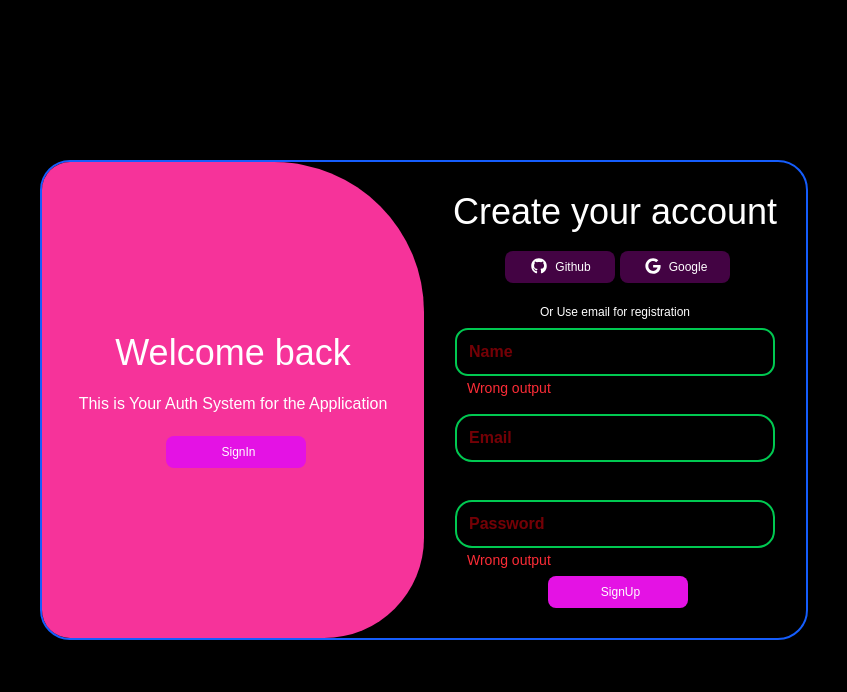
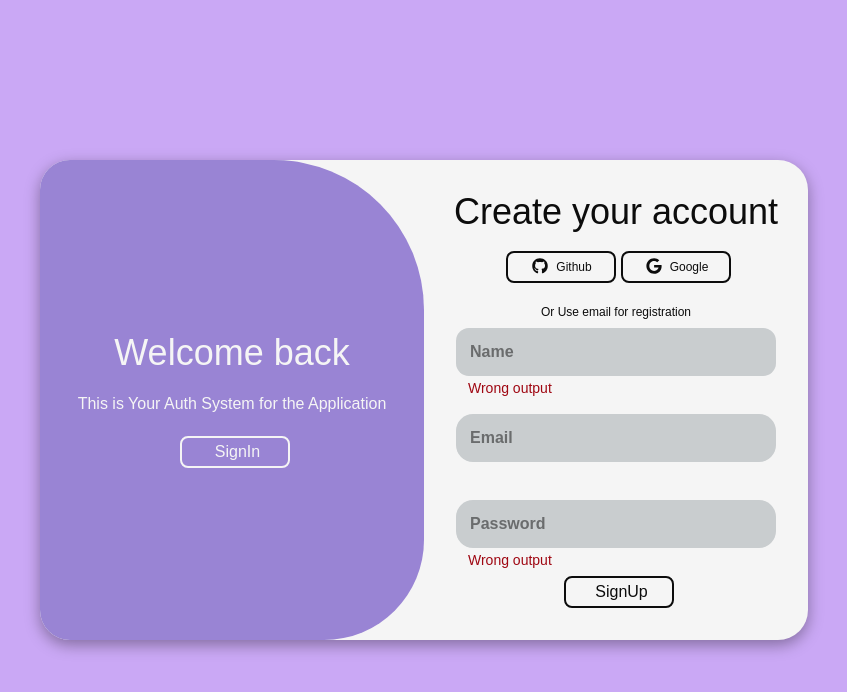
Before and after one commit to Anmol-Deep-Singh/React_Auth_Ts, a React app in the folder Frontend/: page /auth in a window 1280 px wide. Shown: the top 692 px of the page, without its empty margins (216-1063 px from the left). Built offline with nearby package versions, Linux system fonts and the light colour scheme; the HTML template or start-up script is replaced by a standard one.

Commit message:
purple theme

```diff
--- a/Frontend/src/App.tsx
+++ b/Frontend/src/App.tsx
@@ -4,7 +4,7 @@ import Project from "./pages/Project"
 import IsLogin from "./util/IsLogin"
 import { useState,useEffect } from "react"
 const App = () => {
-  const [theme,Settheme] = useState('theme_purple_dark dark');
+  const [theme,Settheme] = useState('theme_purple_light light');
   useEffect(() => {
     document.body.className = theme;
   }, [theme]);
--- a/Frontend/src/components/AuthCard.tsx
+++ b/Frontend/src/components/AuthCard.tsx
@@ -40,9 +40,9 @@ const AuthCard: React.FC<AuthCardProp> = ({Auth}) => {
             placeholder="Name"
             width="w-80"
             height="h-12"
-            fontColor="text-red-600"
-            bgColor="bg-transaparent"
-            border="border-2 border-green-500"
+            fontColor="text-[var(--text2)]"
+            bgColor="bg-[var(--inputbox)]"
+            border="border-2 border-transparent"
             rounded="rounded-[13px]" // larger rounded
           />
           } error={"Wrong output"}
@@ -54,9 +54,9 @@ const AuthCard: React.FC<AuthCardProp> = ({Auth}) => {
           placeholder="Email"
           width="w-80"
           height="h-12"
-          fontColor="text-red-600"
-          bgColor="bg-transaparent"
-          border="border-2 border-green-500"
+          fontColor="text-[var(--text2)]"
+          bgColor="bg-[var(--inputbox)]"
+          border="border-2 border-transparent"
           rounded="rounded-[17px]" // larger rounded
         />
         } error={""}
@@ -68,9 +68,9 @@ const AuthCard: React.FC<AuthCardProp> = ({Auth}) => {
           placeholder="Password"
           width="w-80"
           height="h-12"
-          fontColor="text-red-600"
-          bgColor="bg-transaparent"
-          border="border-2 border-green-500"
+          fontColor="text-[var(--text2)]"
+          bgColor="bg-[var(--inputbox)]"
+          border="border-2 border-transparent"
           rounded="rounded-[17px]" // larger rounded
         />
         } error={"Wrong output"}
--- a/Frontend/src/components/ButtonComp.tsx
+++ b/Frontend/src/components/ButtonComp.tsx
@@ -3,6 +3,7 @@ import type { ReactNode, MouseEventHandler } from "react";
 type ButtonProp = {
   type: string;
   color: string;
+  bordercolor?: string;
   mainimage?: ReactNode;
   leftimage?: ReactNode;
   rightimage?: ReactNode;
@@ -14,6 +15,7 @@ type ButtonProp = {
 const ButtonComp: React.FC<ButtonProp> = ({
   type,
   color,
+  bordercolor,
   mainimage,
   leftimage,
   rightimage,
@@ -31,7 +33,7 @@ const ButtonComp: React.FC<ButtonProp> = ({
           onClick={onClick}
           onDoubleClick={onDoubleClick}
           className={`${BaseStyle} h-[32px] w-[110px] text-xs font-[400]`}
-          style={{ backgroundColor: color }}
+          style={{ backgroundColor: color , borderColor: bordercolor, borderWidth: "2px", borderStyle: "solid" }}
         >
           {leftimage && <div>{leftimage}</div>}
           {mainimage && <div className="mx-[4px]">{mainimage}</div>}
@@ -39,7 +41,17 @@ const ButtonComp: React.FC<ButtonProp> = ({
           {rightimage && <div>{rightimage}</div>}
         </button>
       );
-
+    case "B":
+      return(
+        <button
+          onClick={onClick}
+          onDoubleClick={onDoubleClick}
+          className={`${BaseStyle} h-[32px] w-[110px] text-xs font-[400]`}
+          style={{ backgroundColor: color, borderColor: bordercolor, borderWidth: "2px", borderStyle: "solid" }}
+        >
+          {text && <div className="ml-[6px] text-[16px]">{text}</div>}
+        </button>
+      )
     default:
       return (
         <button
--- a/Frontend/src/components/InputBox.tsx
+++ b/Frontend/src/components/InputBox.tsx
@@ -8,7 +8,7 @@ const InputBox: React.FC<InputBoxProp> = ({input,error}) => {
     <div className="flex flex-col items-center justify-center mb-[8px]">
       {input}
       <div className="w-full h-[20px] text-left pl-3">
-        <span className="text-red-500 text-sm">{error}</span>
+        <span className="text-red-800 text-sm">{error}</span>
       </div>
     </div>
   )
--- a/Frontend/src/index.css
+++ b/Frontend/src/index.css
@@ -41,56 +41,50 @@
 /* Ensure variables initialize on the root element */
 
 :root {
-  --dark_background: 0,0,0;
-  --dark_font: 255,255,255;
-  --dark_border: 255,255,255;
-
-  --light_background: 255,255,255;
-  --light_font: 0,0,0;
-  --light_border: 0,0,0;
-
-  /* purple */
-  --purple1:rgb(228, 18, 228);
-  --purple2:rgb(189, 10, 189);
-  --purple3:rgb(67, 3, 67);
-
-  /* blue */
-  --blue1:rgb(10, 10, 215);
-  --blue2:rgb(10, 36, 151);
-  --blue3:rgb(183, 180, 193);
-
+/* purple */
+--purple1:202, 168, 245;
+--purple2:153, 132, 212;
+--purple3:89, 46, 131;
+--purple4:35, 12, 51;
+--purple_white:245, 245, 245;
+--purple_black:12, 12, 12;
+--grey1:201, 205, 207;
+--grey2:68, 68, 78;
 }
 .dark {
-  background-color: rgb(var(--dark_background));
-  color: rgb(var(--dark_font));
-  border: rgb(var(--dark_border));
+  color: rgb(var(--purple_white));
 }
 
 .light{
-  background-color: rgb(var(--light_background));
-  color: rgb(var(--light_font));
-  border: rgb(var(--light_border));
+  color: rgb(var(--purple_black));
+}
+.theme_purple_light {
+--bag:rgb(var(--purple1));
+--sidecard:rgb(var(--purple2));
+--card:rgb(var(--purple_white));
+--text1:rgb(var(--purple_white));
+--text2:rgb(var(--purple_black));
+--inputbox:rgb(var(--grey1));
 }
 
-.theme_purple_dark{
-  --main1:rgb(228, 18, 228);
-  --main2:rgb(189, 10, 189);
-  --main3:rgb(67, 3, 67);
+.theme_purple_dark {
+--bag:rgb(var(--purple4));
+--sidecard:rgb(var(--purple3));
+--card:rgb(var(--purple_black));
+--text1:rgb(var(--purple_black));
+--text2:rgb(var(--purple_white));
+--inputbox:rgb(var(--grey2));
 }
 
-.theme_purple_light{
-  --main1:rgb(67, 3, 67);
-  --main2:rgb(189, 10, 189);
-  --main3:rgb(228, 18, 228);
-}
 
 body {
   display: block;
   width: 100%;
   min-height: 100dvh;
   font-family: Arial, sans-serif;
-  background-color: var(--main1)
+  background-color:var(--bag);
 }
+
 @layer base {
   * {
     @apply m-0 p-0 border-border outline-ring/50;
--- a/Frontend/src/pages/Auth.tsx
+++ b/Frontend/src/pages/Auth.tsx
@@ -6,12 +6,12 @@ const Auth = () => {
   const[Auth,SetAuth] = useState('SignUp');
   return (
     <>
-      <div className="h-screen min-h-screen w-full flex flex-col justify-center items-center top-0 left-0 bg-transp">
-        <div className="relative overflow-hidden w-[768px] max-w-full min-h-[480px] rounded-[30px] shadow-[0_5px_15px_rgba(0,0,0,0.35)] flex flex-row flex-start bg-transparent border-2 border-solid border-blue-600 ">
-          <div className="h-full w-1/2 rounded-[0px_150px_100px_0px] flex flex-col justify-center items-center bg-pink-500">
+      <div className="h-screen min-h-screen w-full flex flex-col justify-center items-center top-0 left-0 bg-transparent">
+        <div className="relative overflow-hidden w-[768px] max-w-full min-h-[480px] rounded-[30px] shadow-[0_5px_15px_rgba(0,0,0,0.35)] flex flex-row flex-start bg-[var(--card)]">
+          <div className="h-full w-1/2 rounded-[0px_150px_100px_0px] flex flex-col justify-center items-center bg-[var(--sidecard)] text-[rgb(var(--purple_white))]">
             <h1 className="text-4xl h-[39px] w-full text-center mb-[20px]">Welcome back</h1>
             <p className="mb-[20px]">This is Your Auth System for the Application</p>
-            <ButtonComp type={"B"} color={"var(--main1)"}
+            <ButtonComp type={"B"} color={"transparent"} bordercolor={"rgb(var(--purple_white))"}
             text={Auth === 'SignUp' ? "SignIn" : "SignUp"}
             onClick={Auth === 'SignUp' ?
               ()=>{SetAuth('SignIn')}:
```
